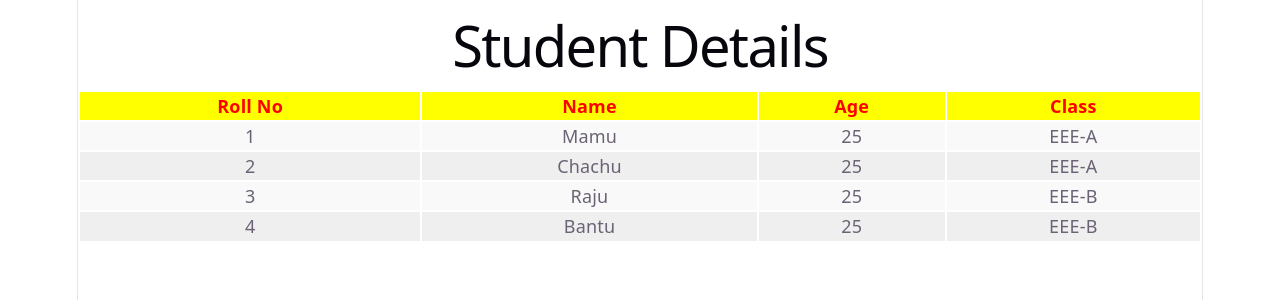
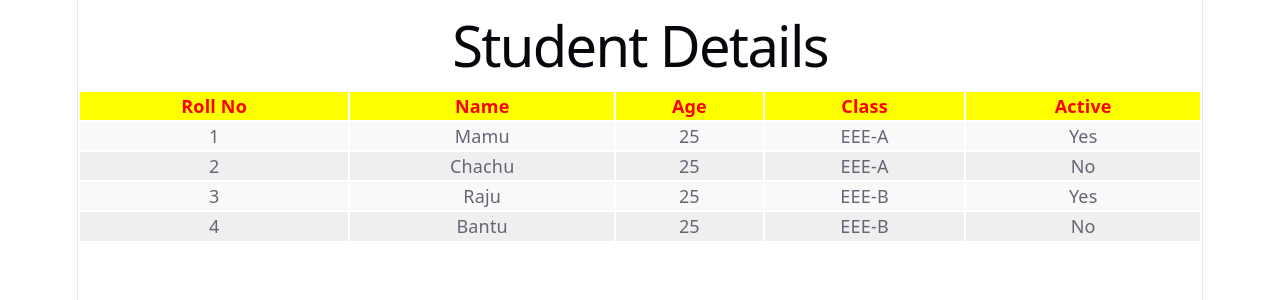
Before and after one commit to pradeepjuluri143/ReactFundamentals, a React (Vite) app: page / in a window 1280 px wide. Shown: the top 300 px of the page. Built offline with nearby package versions, Linux system fonts and the light colour scheme.

Commit message:
Conditional Rendering Example for displaying conditional value based on property value

```diff
--- a/src/App.jsx
+++ b/src/App.jsx
@@ -2,10 +2,10 @@ import './App.css'
 import { StudentTable, StudentHeader } from './Student'
 
 function App() {
-  let students = [{ rollno: 1, name: "Mamu", age: 25, class: "EEE-A" },
-  { rollno: 2, name: "Chachu", age: 25, class: "EEE-A" },
-  { rollno: 3, name: "Raju", age: 25, class: "EEE-B" },
-  { rollno: 4, name: "Bantu", age: 25, class: "EEE-B" }]
+  let students = [{ rollno: 1, name: "Mamu", age: 25, class: "EEE-A", active: true },
+  { rollno: 2, name: "Chachu", age: 25, class: "EEE-A", active: false },
+  { rollno: 3, name: "Raju", age: 25, class: "EEE-B", active: true },
+  { rollno: 4, name: "Bantu", age: 25, class: "EEE-B", active: false }]
   return (
     <>
       <StudentHeader />
--- a/src/Student.jsx
+++ b/src/Student.jsx
@@ -34,6 +34,7 @@ function StudentTableHeader() {
                 <th style={{ backgroundColor: "yellow" }}> Name </th>
                 <th style={{ backgroundColor: "yellow" }}> Age </th>
                 <th style={{ backgroundColor: "yellow" }}> Class </th>
+                <th style={{ backgroundColor: "yellow" }}> Active </th>
             </tr>
         </thead>
     )
@@ -46,6 +47,13 @@ function StudentRecordRow(props) {
             <td>{props.student.name} </td>
             <td>{props.student.age}</td>
             <td>{props.student.class}</td>
+
+            {/*
+              * CONDITIONAL RENDERING:
+              * Using JavaScript ternary operator (condition ? trueVal : falseVal) to dynamically
+              * render "Yes" or "No" based on the boolean prop value 'props.student.active'.
+            */}
+            <td>{props.student.active ? "Yes" : "No"}</td>
         </tr>
     )
 }
```
